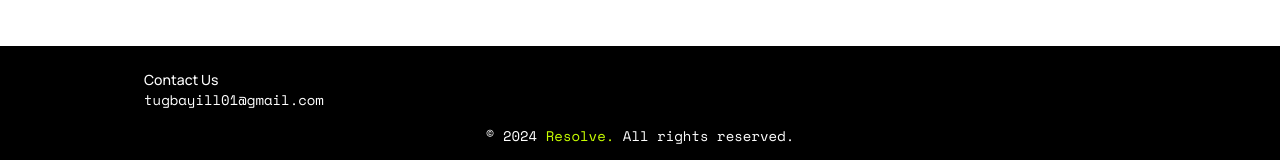
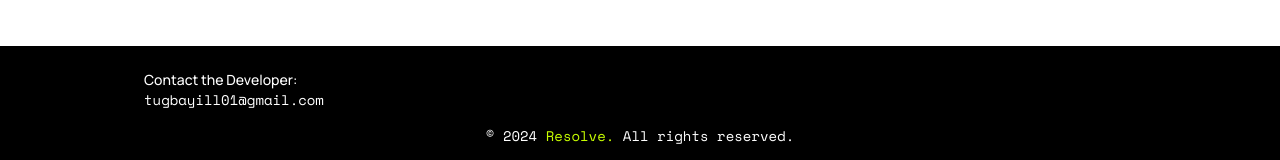
Before and after one commit to tugbayilmaz01/bug-pilot, a Next.js app: page / in a window 1280 px wide. Shown: the part 1133-1293 px from the top of the page. Built offline with nearby package versions, Linux system fonts and the light colour scheme.

Commit message:
fix: minor change in footer

```diff
--- a/src/components/Footer.tsx
+++ b/src/components/Footer.tsx
@@ -5,7 +5,7 @@ const Footer: FC = () => {
 		<footer className="bg-black text-white py-6 ">
 			<div className="max-w-screen-lg mx-auto px-4">
 				<div className="flex flex-col md:flex-row justify-between items-center"></div>
-				<div className="text-sm manrope">Contact Us</div>
+				<div className="text-sm manrope">Contact the Developer:</div>
 				<div className="text-sm space-mono-regular">tugbayill01@gmail.com</div>
 				<div className="text-center mt-4">
 					<p className="text-sm space-mono-regular">
```
